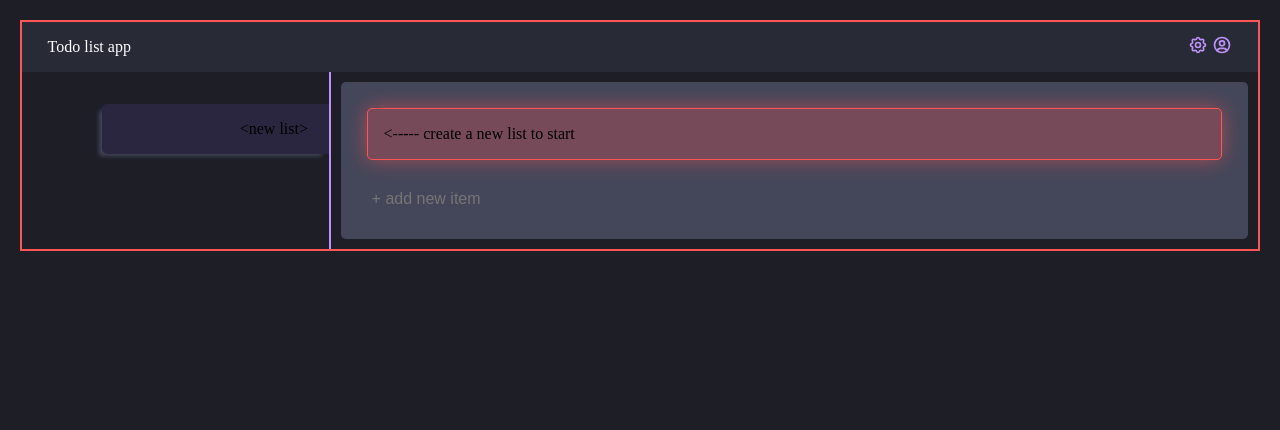
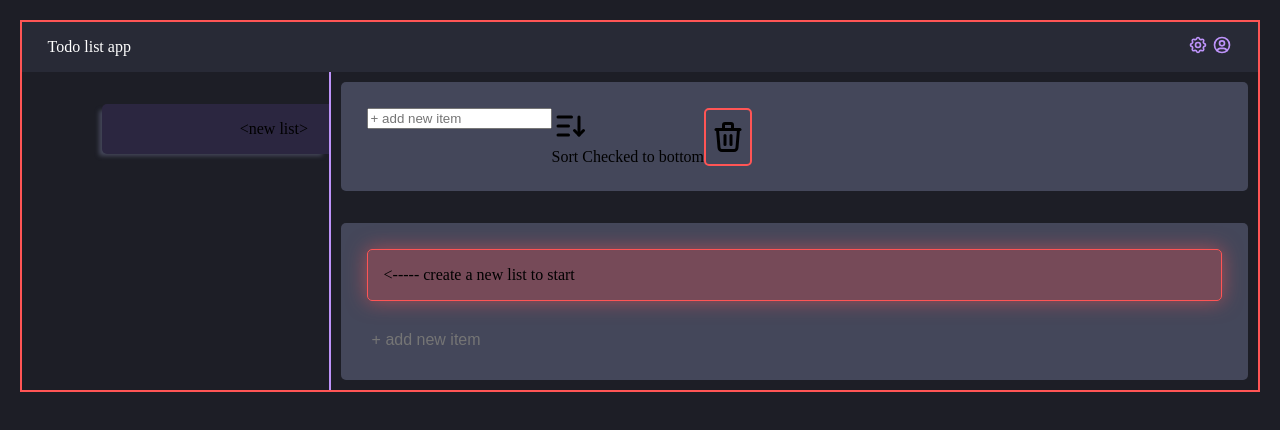
Before and after one commit to Nathan-Beckstead-Mtec/TODO, a plain HTML site: page index.html in a window 1280 px wide. Drawn offline with Linux system fonts and the light colour scheme.

Commit message:
rad trash UI

```diff
--- a/index.html
+++ b/index.html
@@ -44,6 +44,7 @@
 						<div>
 							<p>&lt;new list&gt;</p>
 						</div>
+
 					</a>
 
 				</div>
@@ -51,6 +52,31 @@
             </div>
 
             <div class="right">
+                <div class="list-nav">
+                    <div class="" >
+                        <input placeholder="+ add new item" id="list-name">
+                        <!-- <button onclick="render_lists()">render lists</button> -->
+                    </div>
+                    <div class="button">
+                        <a href="#" >
+                            <svg xmlns="http://www.w3.org/2000/svg" class="icon-tabler-sort-descending" width="36" height="36" viewBox="0 0 24 24" stroke-width="2" stroke="currentColor" fill="none" stroke-linecap="round" stroke-linejoin="round"><path stroke="none" d="M0 0h24v24H0z" fill="none"></path><line x1="4" y1="6" x2="13" y2="6"></line><line x1="4" y1="12" x2="11" y2="12"></line><line x1="4" y1="18" x2="11" y2="18"></line><polyline points="15 15 18 18 21 15"></polyline><line x1="18" y1="6" x2="18" y2="18"></line></svg>
+                            <p>Sort Checked to bottom</p>
+                        </a>
+                    </div>
+                    <div class="trash">
+                        <svg xmlns="http://www.w3.org/2000/svg" class="icon-tabler-trash" width="36" height="36" viewBox="0 0 24 24" stroke-width="2" stroke="currentColor" fill="none" stroke-linecap="round" stroke-linejoin="round"><path stroke="none" d="M0 0h24v24H0z" fill="none"></path><line x1="4" y1="7" x2="20" y2="7"></line><line x1="10" y1="11" x2="10" y2="17"></line><line x1="14" y1="11" x2="14" y2="17"></line><path d="M5 7l1 12a2 2 0 0 0 2 2h8a2 2 0 0 0 2 -2l1 -12"></path><path d="M9 7v-3a1 1 0 0 1 1 -1h4a1 1 0 0 1 1 1v3"></path></svg>
+                        <span class="hide">
+                            <a href="#">
+                                <svg xmlns="http://www.w3.org/2000/svg" class="icon-tabler-checkbox" width="24" height="24" viewBox="0 0 24 24" stroke-width="2" stroke="currentColor" fill="none" stroke-linecap="round" stroke-linejoin="round"><path stroke="none" d="M0 0h24v24H0z" fill="none"></path><polyline points="9 11 12 14 20 6"></polyline><path d="M20 12v6a2 2 0 0 1 -2 2h-12a2 2 0 0 1 -2 -2v-12a2 2 0 0 1 2 -2h9"></path></svg>
+                                <p>All Checked Items</p>
+                            </a>
+                            <a href="#">
+                                <svg xmlns="http://www.w3.org/2000/svg" class="icon-tabler-trash" width="24" height="24" viewBox="0 0 24 24" stroke-width="2" stroke="currentColor" fill="none" stroke-linecap="round" stroke-linejoin="round"><path stroke="none" d="M0 0h24v24H0z" fill="none"></path><line x1="4" y1="7" x2="20" y2="7"></line><line x1="10" y1="11" x2="10" y2="17"></line><line x1="14" y1="11" x2="14" y2="17"></line><path d="M5 7l1 12a2 2 0 0 0 2 2h8a2 2 0 0 0 2 -2l1 -12"></path><path d="M9 7v-3a1 1 0 0 1 1 -1h4a1 1 0 0 1 1 1v3"></path></svg>
+                                <p>EVERYTHING</p>
+                            </a>
+                        </span>
+                    </div>
+                </div>
                 <div class="list" id="list">
                     <!-- <label class="card" for="0">
                         <input type="checkbox" id="0" oninput="check_checker()">
--- /dev/null
+++ b/scss/_list-nav.scss
@@ -0,0 +1,83 @@
+@use "_colors.scss" as col;
+
+$card-bradius: 5px;
+
+
+
+
+
+
+
+.list-nav{
+    border-radius: $card-bradius;
+    background-color: col.$gray;
+    padding:2vw;
+    display: flex;
+    flex-wrap: nowrap;
+    margin-bottom: 2em;
+
+    h3{
+        margin:0;
+    }
+    p{
+        margin: 0;
+    }
+    a{
+        text-decoration: none;
+        color:unset;
+    }
+    *{
+        // border: 1px dashed #0f0;
+    }
+}
+
+
+
+
+
+.trash{
+    border: 2px solid col.$drac-red;
+    border-radius: $card-bradius;
+    display: flex;
+    flex-wrap: nowrap;
+    align-items: center;
+    padding: 0.25em;
+
+    transition: background-color 0.2s;
+
+
+
+    &:hover>.hide{
+        max-width: 1000px;
+        color: col.$drac-red;
+    }
+    &:hover{
+        background-color: col.$background;
+    }
+
+    .hide{
+        // width:0;
+        max-width: 0px;
+        overflow: hidden;
+        white-space: nowrap;
+
+
+        transition: width 0.3s, max-width 0.3s, color 0.4s 0.15s;
+
+        display: flex;
+        flex-wrap: nowrap;
+
+
+        a{
+            display: flex;
+            flex-wrap: nowrap;
+            align-items: center;
+            margin-right: 1em;
+            margin-left: 0.5em;
+        }
+        a:hover{
+            color: col.$drac-pink;
+        }
+    }
+
+}
--- a/scss/_list.scss
+++ b/scss/_list.scss
@@ -1,4 +1,5 @@
 @use "_colors.scss" as col;
+@use "_list-nav.scss" as list-nav;
 
 $card-bradius: 5px;
 
```
Also changed, not shown: list.js (+48 -0 lines), css/style.css.
